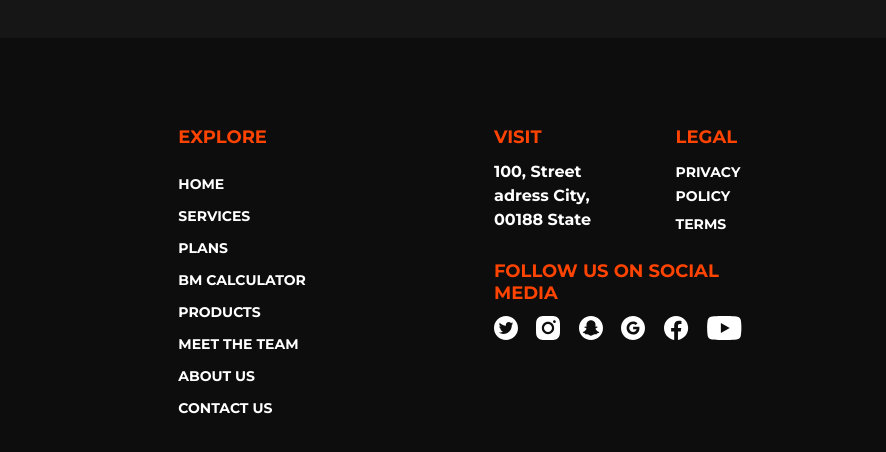
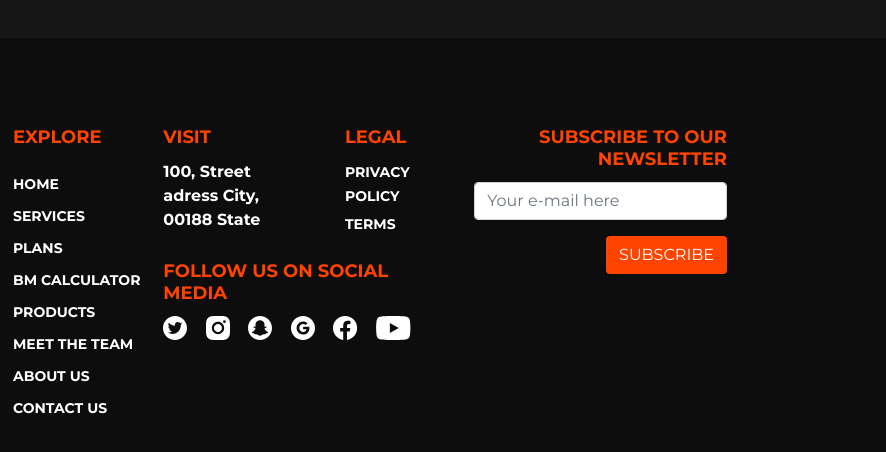
Before and after one commit to mohitsoniii/Gym-Web, a plain HTML site: page about-us.html in a window 1280 px wide. Shown: the part 6465-6917 px from the top of the page, 394-1280 px from the left. Drawn offline with Linux system fonts and the light colour scheme.

Commit message:
Updated Footer-Section

```diff
--- a/about-us.html
+++ b/about-us.html
@@ -374,6 +374,16 @@
 
           </div>
         </div>
+        <div class="col-md-4 col-lg-4">
+          <h5 class="pt-3 pb-1 text-right d-none d-md-block">subscribe to our newsletter</h5>
+          <form class="ml-5 d-none d-md-block">
+            <div class="form-group">
+              <input type="email" class="form-control" id="exampleInputEmail1" aria-describedby="emailHelp"
+                placeholder="Your e-mail here">
+            </div>
+            <div class="text-right">
+              <button type="submit" class="btn btn-subscribe">SUBSCRIBE</button>
+            </div>
 
 
 
```
